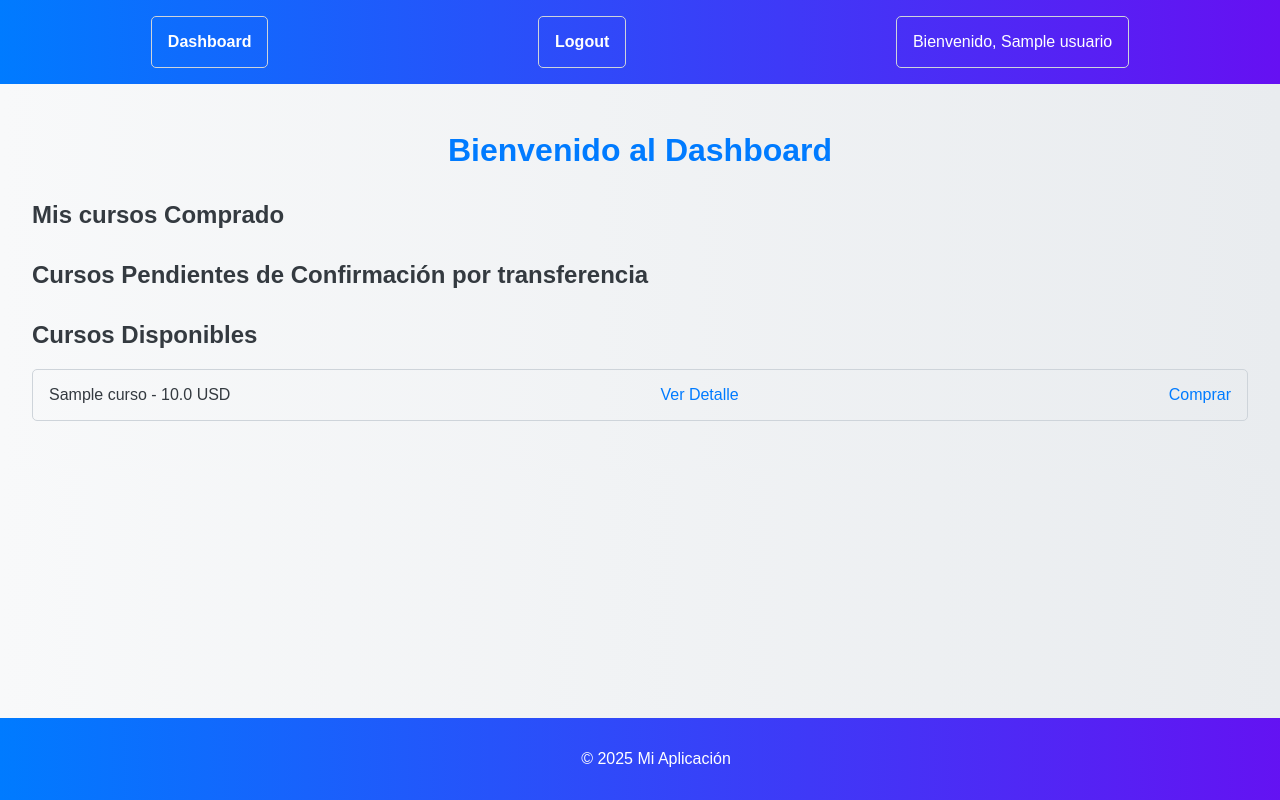
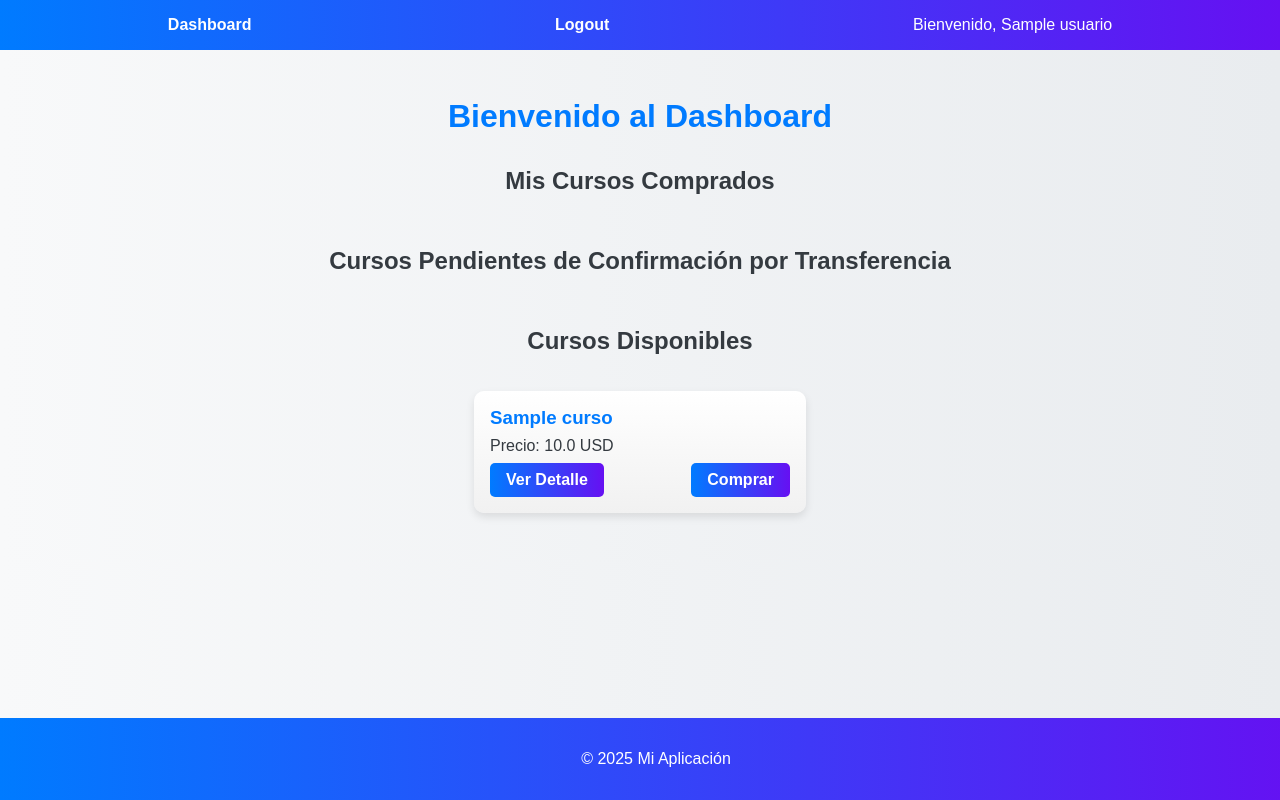
Before and after one commit to emersonxinay/venta-de-Cursos-en-L-nea, a Flask app: page /dashboard in a window 1280 px wide. Run offline with Flask 3, Linux system fonts and the light colour scheme; a user stored in the database is signed in; tables that the repository leaves empty hold one stand-in row (values such as "Sample post").

Commit message:
fix estilos

```diff
--- a/static/css/styles_dashboard.css
+++ b/static/css/styles_dashboard.css
@@ -16,6 +16,7 @@ h1 {
 h2 {
   color: #343a40;
   margin-top: 2rem;
+  text-align: center;
 }
 
 a {
@@ -27,36 +28,45 @@ a:hover {
   text-decoration: underline;
 }
 
-ul {
-  list-style: none;
-  padding: 0;
+.cards-container {
+  display: flex;
+  flex-wrap: wrap;
+  gap: 1rem;
+  justify-content: center;
 }
 
-ul li {
+.card {
+  background: linear-gradient(to bottom, #ffffff, #f1f1f1);
+  border-radius: 10px;
+  box-shadow: 0 4px 8px rgba(0, 0, 0, 0.1);
+  padding: 1rem;
+  width: 300px;
+  margin: 1rem;
+  display: flex;
+  flex-direction: column;
+  justify-content: space-between;
+}
 
+.card h3 {
+  margin: 0;
+  color: #007bff;
+}
+
+.card p {
   margin: 0.5rem 0;
-  padding: 1rem;
-  border-radius: 5px;
-  border: 1px solid #ced4da;
+}
+
+.card .actions {
   display: flex;
   justify-content: space-between;
   align-items: center;
 }
 
-ul li span {
+.card .actions a, .card .actions span {
   font-weight: bold;
-  color: #28a745;
 }
 
-ul li span.pendiente {
-  color: #ffc107;
-}
-
-ul li span.no-session {
-  color: #dc3545;
-}
-
-button, .btn {
+.card .actions .btn {
   background: linear-gradient(to right, #007bff, #6610f2);
   color: white;
   border: none;
@@ -66,6 +76,18 @@ button, .btn {
   text-decoration: none;
 }
 
-button:hover, .btn:hover {
+.card .actions .btn:hover {
   background: linear-gradient(to right, #0056b3, #520dc2);
 }
+
+.card .actions .pendiente {
+  color: #ffc107;
+}
+
+.card .actions .no-session {
+  color: #dc3545;
+}
+
+.card .actions .comprado {
+  color: #28a745;
+}
--- a/templates/dashboard.html
+++ b/templates/dashboard.html
@@ -9,60 +9,84 @@ content %}
 <h1>Bienvenido al Dashboard</h1>
 
 {% if current_user.is_authenticated and current_user.rol == 'admin' %}
-<a href="{{ url_for('nuevo_curso') }}">Crear Nuevo Curso</a>
+<a href="{{ url_for('nuevo_curso') }}" class="btn">Crear Nuevo Curso</a>
 <br />
 <h2>Lista de Cursos</h2>
-<ul>
+<div class="cards-container" id="lista-cursos">
   {% for curso in cursos %}
-  <li>
-    {{ curso.nombre }} - {{ curso.precio }} USD
-    <a href="{{ url_for('editar_curso', curso_id=curso.id) }}">Editar</a>
-    <a href="{{ url_for('eliminar_curso', curso_id=curso.id) }}">Eliminar</a>
-  </li>
+  <div class="card">
+    <h3>{{ curso.nombre }}</h3>
+    <p>Precio: {{ curso.precio }} USD</p>
+    <div class="actions">
+      <a href="{{ url_for('editar_curso', curso_id=curso.id) }}" class="btn"
+        >Editar</a
+      >
+      <a href="{{ url_for('eliminar_curso', curso_id=curso.id) }}" class="btn"
+        >Eliminar</a
+      >
+    </div>
+  </div>
   {% endfor %}
-</ul>
+</div>
 {% endif %} {% if current_user.is_authenticated %}
-<h2>Mis cursos Comprado</h2>
-<ul>
+<h2>Mis Cursos Comprados</h2>
+<div class="cards-container" id="mis-cursos-comprados">
   {% for venta in mis_ventas %} {% if venta.estado_transferencia == 'confirmada'
   and venta.fecha_expiracion > current_time %}
-  <li>
-    Curso: {{ venta.curso.nombre }} - Método de Pago: {{ venta.metodo_pago }} -
-    Fecha: {{ venta.fecha_venta }} - Expira: {{ venta.fecha_expiracion }}
-    <a href="{{ url_for('ver_curso', curso_id=venta.curso.id) }}">Ver Curso</a>
-  </li>
+  <div class="card">
+    <h3>{{ venta.curso.nombre }}</h3>
+    <p>Método de Pago: {{ venta.metodo_pago }}</p>
+    <p>Fecha: {{ venta.fecha_venta }}</p>
+    <p>Expira: {{ venta.fecha_expiracion }}</p>
+    <div class="actions">
+      <a href="{{ url_for('ver_curso', curso_id=venta.curso.id) }}" class="btn"
+        >Ver Curso</a
+      >
+    </div>
+  </div>
   {% endif %} {% endfor %}
-</ul>
+</div>
 
-<h2>Cursos Pendientes de Confirmación por transferencia</h2>
-<ul>
+<h2>Cursos Pendientes de Confirmación por Transferencia</h2>
+<div class="cards-container" id="cursos-pendientes">
   {% for venta in mis_ventas %} {% if venta.estado_transferencia == 'pendiente'
   %}
-  <li>
-    Curso: {{ venta.curso.nombre }} - Método de Pago: {{ venta.metodo_pago }} -
-    Fecha: {{ venta.fecha_venta }} - <span>Pendiente de Confirmación</span>
-  </li>
+  <div class="card">
+    <h3>{{ venta.curso.nombre }}</h3>
+    <p>Método de Pago: {{ venta.metodo_pago }}</p>
+    <p>Fecha: {{ venta.fecha_venta }}</p>
+    <div class="actions">
+      <span class="pendiente">Pendiente de Confirmación</span>
+    </div>
+  </div>
   {% endif %} {% endfor %}
-</ul>
+</div>
 {% endif %}
 
 <h2>Cursos Disponibles</h2>
-<ul>
+<div class="cards-container" id="cursos-disponibles">
   {% for curso in cursos %}
-  <li>
-    {{ curso.nombre }} - {{ curso.precio }} USD
-    <a href="{{ url_for('ver_curso', curso_id=curso.id) }}">Ver Detalle</a>
+  <div class="card">
+    <h3>{{ curso.nombre }}</h3>
+    <p>Precio: {{ curso.precio }} USD</p>
+    <div class="actions">
+      <a href="{{ url_for('ver_curso', curso_id=curso.id) }}" class="btn"
+        >Ver Detalle</a
+      >
       {% if current_user.is_authenticated %} {% if curso.id in
       cursos_comprados_ids %}
-    <span>Ya comprado</span>
+      <span class="comprado">Ya comprado</span>
       {% elif curso.id in cursos_pendientes_ids %}
-    <span>Pendiente de Confirmación</span>
+      <span class="pendiente">Pendiente de Confirmación</span>
       {% else %}
-    <a href="{{ url_for('comprar_curso', curso_id=curso.id) }}">Comprar</a>
+      <a href="{{ url_for('comprar_curso', curso_id=curso.id) }}" class="btn"
+        >Comprar</a
+      >
       {% endif %} {% else %}
-    <span>Inicia sesión para comprar</span>
+      <span class="no-session">Inicia sesión para comprar</span>
       {% endif %}
-  </li>
+    </div>
+  </div>
   {% endfor %}
-</ul>
+</div>
 {% endblock %}
```
Also changed, not shown: static/css/styles_admin_dashboard.css (+81 -14 lines), templates/admin_dashboard.html (+59 -31 lines). Lines whose indentation alone changed are shown as unchanged.
